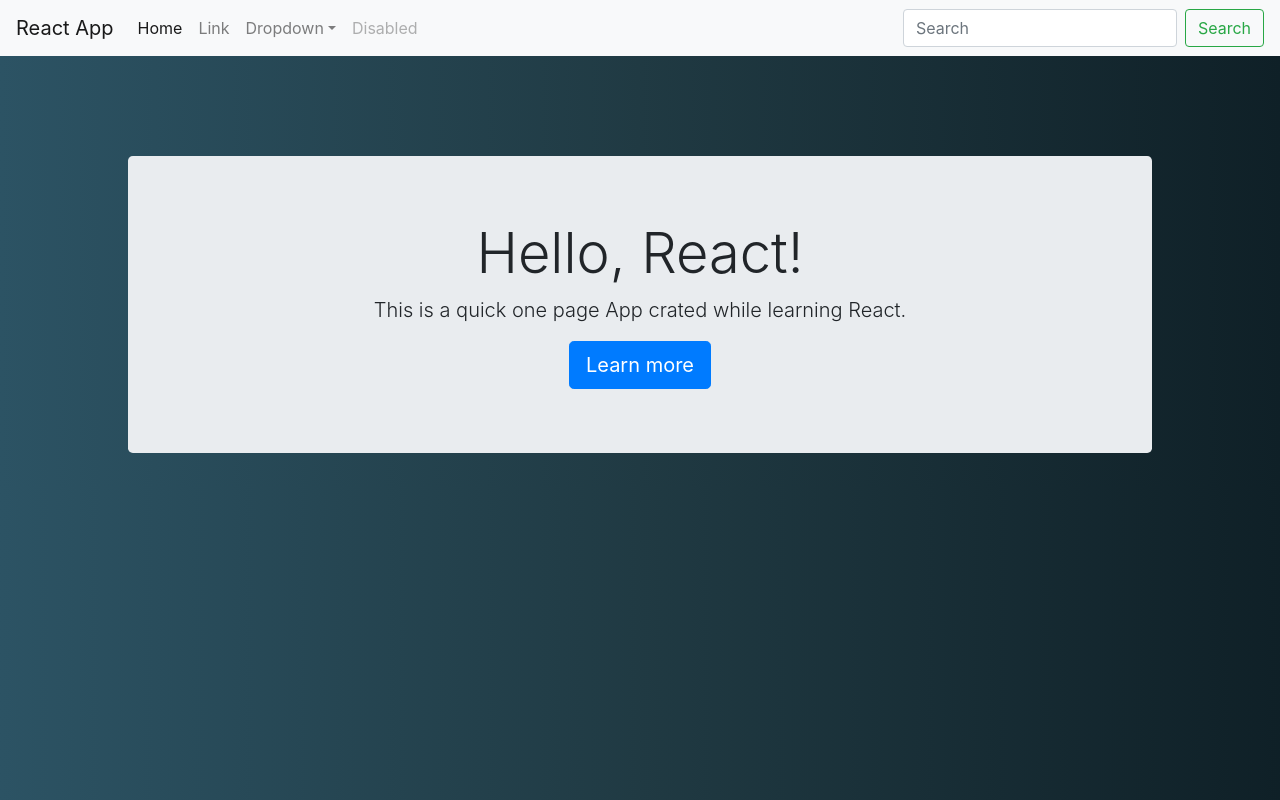
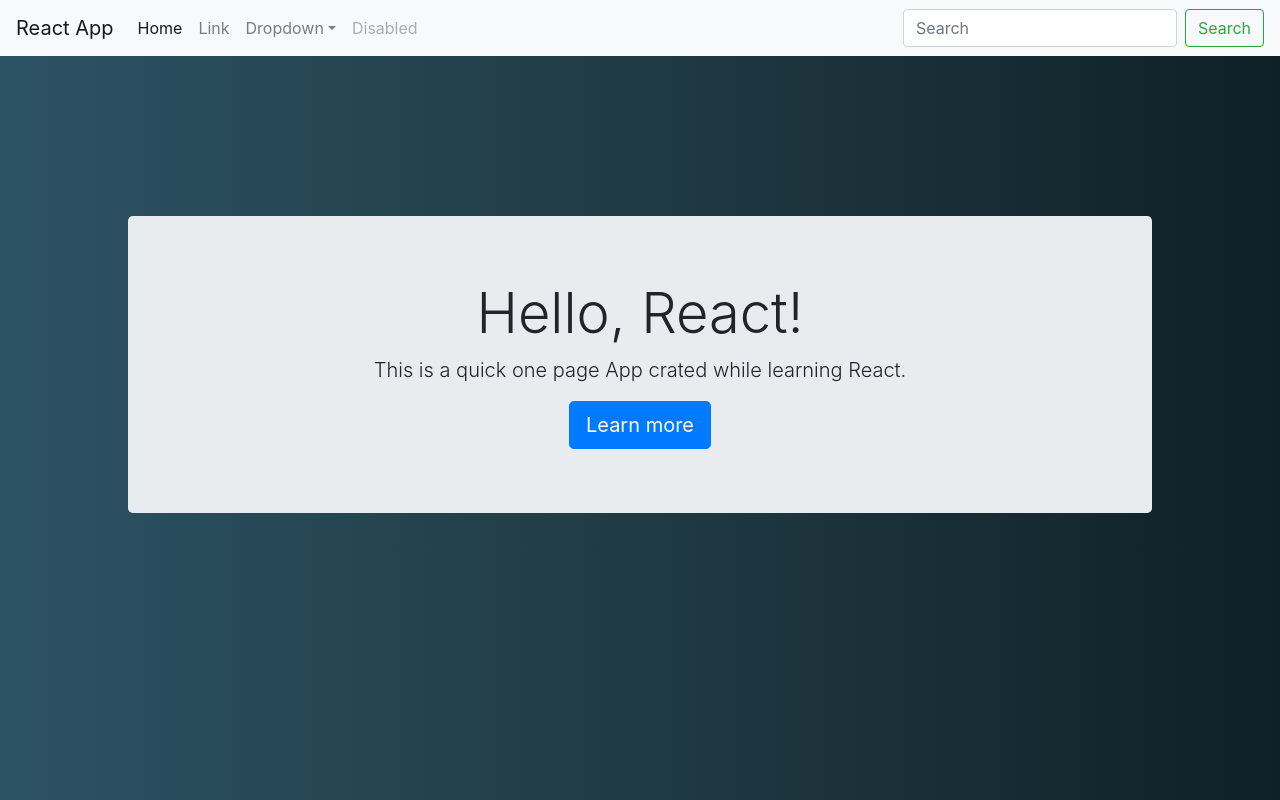
Before and after one commit to Daulisg/FirstReact_project, a React (Create React App) app: page / in a window 1280 px wide. Built offline with nearby package versions, Linux system fonts and the light colour scheme.

Commit message:
Added notfound page component / Moved Jumbotron to Navbar

```diff
--- a/package.json
+++ b/package.json
@@ -12,6 +12,7 @@
     "prop-types": "^15.7.2",
     "react": "^16.12.0",
     "react-dom": "^16.12.0",
+    "react-router-dom": "^5.1.2",
     "react-scripts": "3.3.0"
   },
   "scripts": {
--- a/src/App.js
+++ b/src/App.js
@@ -1,12 +1,15 @@
 import React from 'react';
 import Navbar from './components/layout/Navbar.jsx';
-import Jumbotron from './components/layout/Jumbotron';
+import Notfound from './components/Notfound'
+import { BrowserRouter as Router, Route, Switch } from 'react-router-dom';
 import './styles/styles.scss';
 
 const App = () => (
-  <div>
-    <Navbar />
-    <Jumbotron />
-  </div>
+    <Router>
+        <Switch>
+          <Route path='/' exact component={Navbar} />
+          <Route component={() => (<Notfound />)} />
+        </Switch>
+    </Router>
 );
 export default App;
--- /dev/null
+++ b/src/components/Notfound.jsx
@@ -0,0 +1,10 @@
+import React from 'react';
+
+const Notfound = () => (
+  <div id='err-page'>
+  <h1>Error 404</h1>
+  <p>Page Not Found !</p>
+</div>
+);
+
+export default Notfound;
--- a/src/components/layout/Navbar.jsx
+++ b/src/components/layout/Navbar.jsx
@@ -1,4 +1,5 @@
 import React, { Fragment, Component } from 'react';
+import Jumbotron from './Jumbotron'
 
 class Navbar extends Component {
   static defaultProps = {
@@ -120,6 +121,7 @@ class Navbar extends Component {
             </form>
           </div>
         </nav>
+        <Jumbotron/>
       </Fragment>
     );
   }
--- a/src/styles/styles.scss
+++ b/src/styles/styles.scss
@@ -17,5 +17,11 @@ body {
 .jumbotron {
   width: 80%;
   text-align: center;
-  margin-top: 100px;
+  margin-top: 20vh;
 }
+
+#err-page {
+  color: rgb(255, 255, 255);
+  margin-top: 50vh;
+  text-align: center;
+}
```
Also changed, not shown: 1 other file (tests, documents, lock files or other folders).
